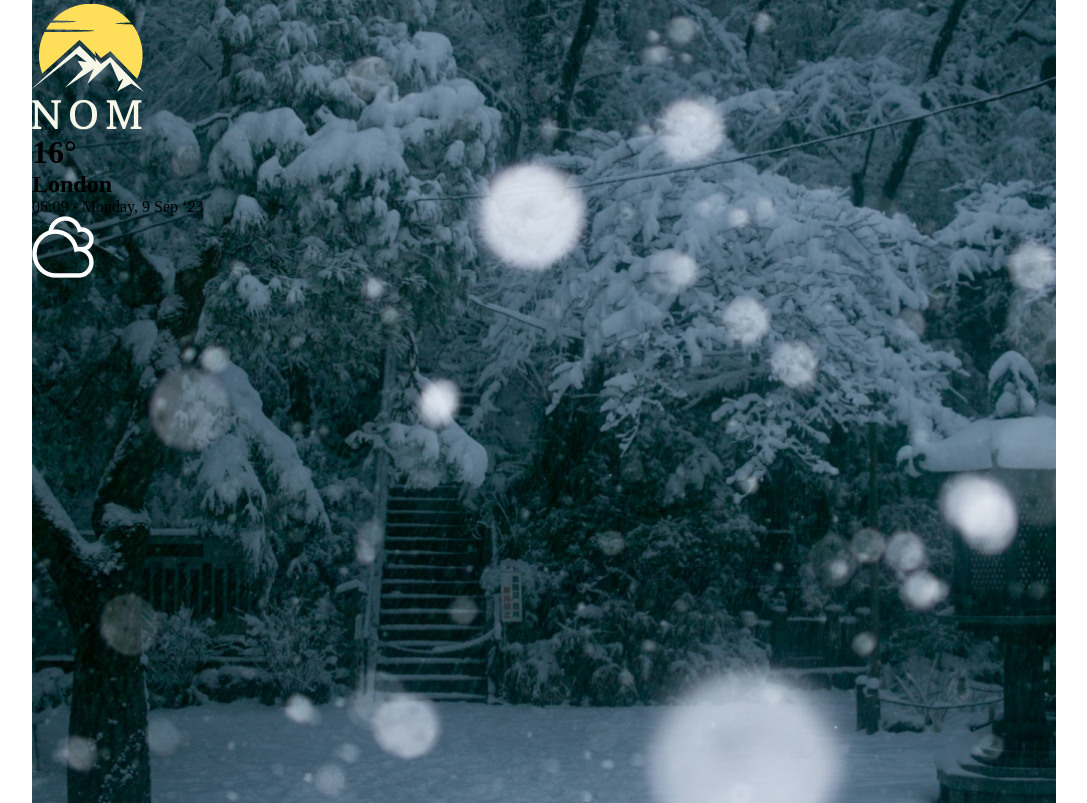
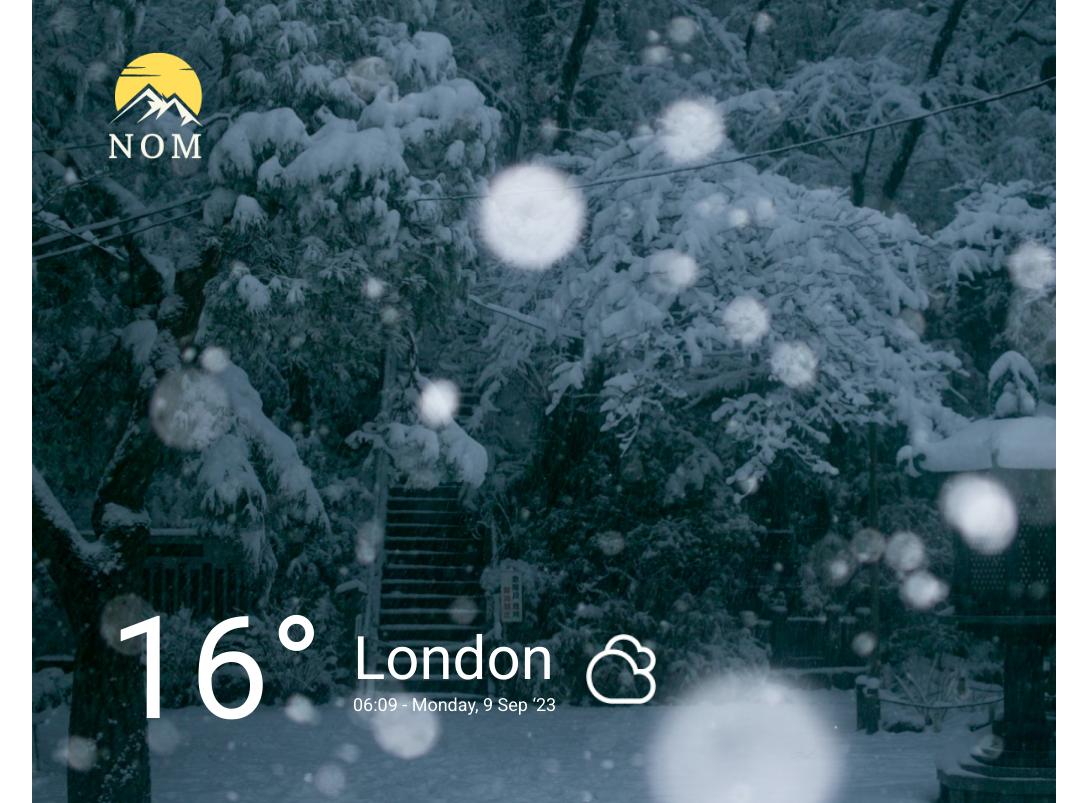
Before and after one commit to nomansikandar/nomweather, a React (Vite) app: page / in a window 1280 px wide. Shown: the whole page, without its empty margins (96-1183 px from the left). Built offline with nearby package versions, Linux system fonts and the light colour scheme.

Commit message:
left div css complete

```diff
--- a/index.html
+++ b/index.html
@@ -3,6 +3,9 @@
   <head>
     <meta charset="UTF-8" />
     <meta name="viewport" content="width=device-width, initial-scale=1.0" />
+    <link rel="preconnect" href="https://fonts.googleapis.com">
+<link rel="preconnect" href="https://fonts.gstatic.com" crossorigin>
+<link href="https://fonts.googleapis.com/css2?family=Roboto:ital,wght@0,100;0,300;0,400;0,500;0,700;0,900;1,100;1,300;1,400;1,500;1,700;1,900&display=swap" rel="stylesheet">
     <title>nomweather</title>
   </head>
   <body>
--- a/src/App.css
+++ b/src/App.css
@@ -2,6 +2,9 @@
   padding: 0;
   margin: 0;
   box-sizing: border-box;
+  font-family: "Roboto", sans-serif;
+  font-weight: 400;
+  font-style: normal;
 }
 .mainContainer{
   width: 100%;
@@ -17,4 +20,44 @@
   background-position: center;
   width: 80%;
   height: 806px;
+  display: flex;
+  align-items: center;
+  justify-content: center;
+  padding: 50px 0px;
+
 }
+.content{
+  width: 85%;
+  height: 100%;
+
+}
+.leftDiv{
+  display: flex;
+  height: 100%;
+  flex-direction: column;
+  justify-content:space-between;
+}
+.logo img{
+  width: 100px;
+}
+.weatherData{
+  display: flex;
+  align-items: center;
+  gap: 0px 30px;
+
+}
+.weatherData h1{
+  color: white;
+  font-size: 143px;
+}
+.weatherData h2{
+  color: white;
+  font-size: 60px;
+}
+.weatherData p{
+  font-size: 18px;
+  color: white;
+}
+.weatherData img{
+  width: 70px;
+}
--- a/src/App.jsx
+++ b/src/App.jsx
@@ -8,6 +8,7 @@ function App() {
     <>
       <div className="mainContainer">
         <div className="container">
+          <div className="content">
           <div className="leftDiv">
             <div className="logo">
               <img src={logo} alt="" />
@@ -26,7 +27,7 @@ function App() {
           </div>
           </div>
         </div>
-
+      </div>
     </>
   )
 }
```
Lines whose indentation alone changed are shown as unchanged.
